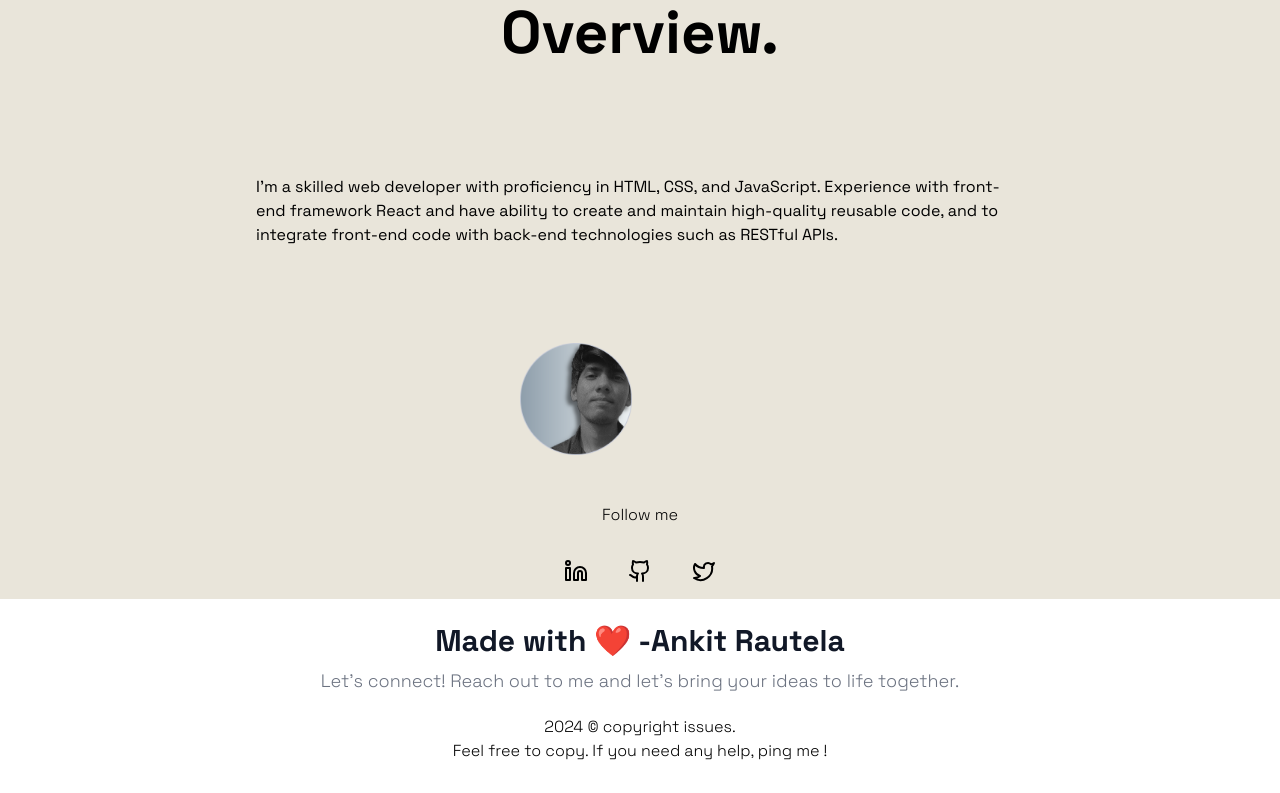
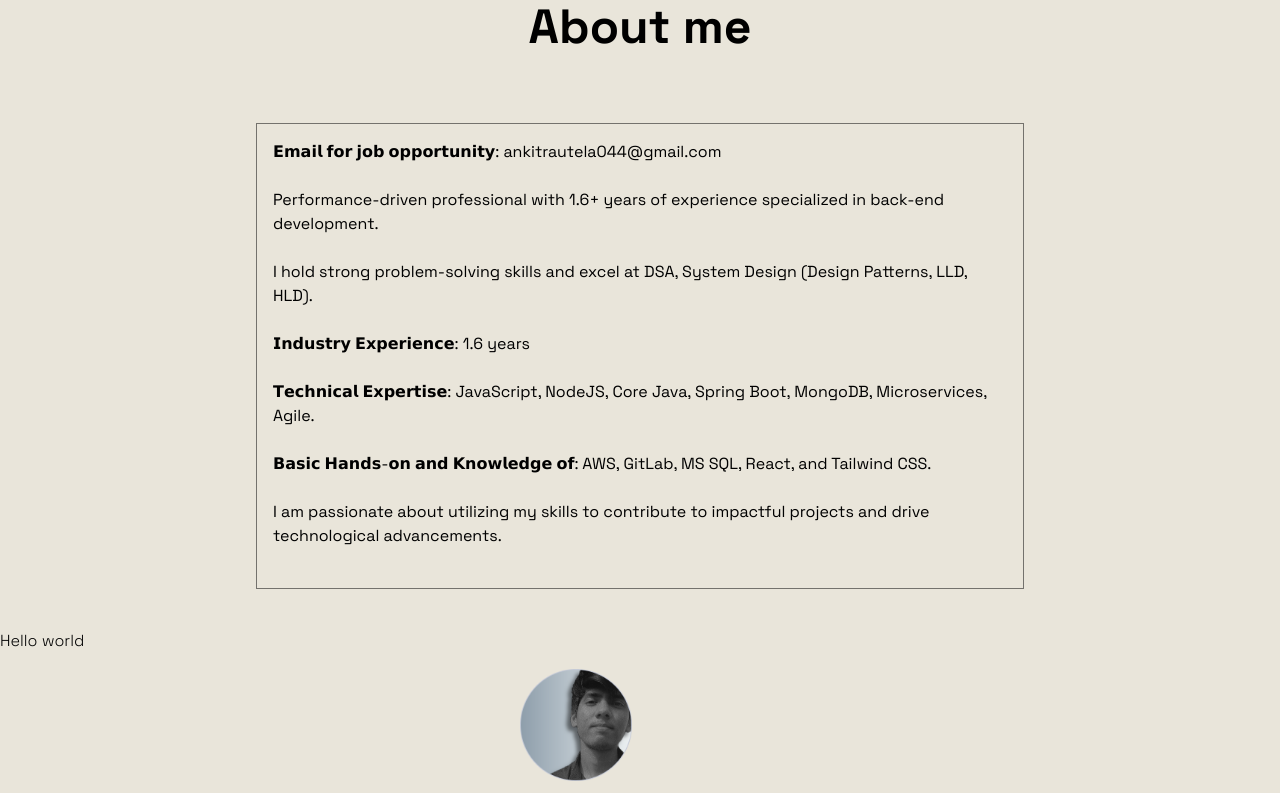
Before and after one commit to Ankit-Rautela/AR-Project, a React (Vite) app in the folder AR-Project-Frontend/: page /Home in a window 1280 px wide. Shown: the part 780-1573 px from the top of the page. Built offline with nearby package versions, Linux system fonts and the light colour scheme; no server answers.

Commit message:
frontend update

```diff
--- a/AR-Project-Frontend/src/Components/BelowFooter.jsx
+++ b/AR-Project-Frontend/src/Components/BelowFooter.jsx
@@ -1,22 +1,21 @@
 import { Fingerprint } from "lucide-react";
 import footImg from "/src/assets/foot.jpg";
-
-var currentDate = new Date();
 
 const BelowFooter = () => {
   return (
     <>
       <div className="w-full p-6 text-center bg-white ">
         <div>
-          <h5 className="mb-2 text-3xl font-bold text-gray-900 ">
-            Made with ❤️ -Ankit Rautela
+          <h5 className="mb-2 text-1xl font-bold text-gray-900 ">
+            Made with ❤️ in India
           </h5>
-          <p className="mb-5 text-base text-gray-500 sm:text-lg ">
+          {/* <p className="mb-5 text-base text-gray-500 sm:text-lg ">
             Let's connect! Reach out to me and let's bring your ideas to life
             together.
-          </p>
+          </p> */}
           <div>
-            {currentDate.getFullYear()} &copy; copyright issues.
+            {/* {currentDate.getFullYear()}  */}
+            No &copy; copyright issues.
             <p> Feel free to copy. If you need any help, ping me !</p>
           </div>
         </div>
--- a/AR-Project-Frontend/src/Components/Footer.jsx
+++ b/AR-Project-Frontend/src/Components/Footer.jsx
@@ -12,7 +12,7 @@ const Footer = () => {
           </div>
           <div className="min-h-[100px] rounded sm:col-span-12 flex flex-col ">
             <div className="flex justify-center font-extrabold my-4">
-              <p>Follow me</p>
+              <p>Let's Connect</p>
             </div>
             <div className="flex justify-center gap-10 my-4 ">
               <a href="https://www.linkedin.com/in/ankit-rautela/" target="_blank" rel="noopener noreferrer">
--- a/AR-Project-Frontend/src/Components/Home.jsx
+++ b/AR-Project-Frontend/src/Components/Home.jsx
@@ -9,6 +9,7 @@ import ProfileBanner from "./ProfileBanner";
 import Intro from "../pages/Intro";
 import Cursor from "./Cursor";
 import RegistrationPopUp from "./RegistrationPopUp";
+import Certifications from "../pages/Certifications"
 
 const Home = () => {
 
@@ -26,6 +27,7 @@ const Home = () => {
         setShowForm(false);
       }} />)}
       <Intro />
+      <Certifications />
       <Footer />
       <BelowFooter />
       <Cursor />
--- /dev/null
+++ b/AR-Project-Frontend/src/pages/Certifications.jsx
@@ -0,0 +1,9 @@
+const Certifications = () => {
+  return (
+    <>
+    <p>Hello world</p>
+    </>
+  )
+}
+
+export default Certifications
--- a/AR-Project-Frontend/src/pages/Intro.jsx
+++ b/AR-Project-Frontend/src/pages/Intro.jsx
@@ -1,5 +1,3 @@
-import React from "react";
-
 const Intro = () => {
   return (
     <>
@@ -7,15 +5,40 @@ const Intro = () => {
         <p className="font-normal text-xl">INTRODUCTION</p>
       </div>
       <div className="flex justify-center my-8">
-        <p className="font-extrabold text-6xl">Overview.</p>
+        <p className="font-extrabold text-5xl">About me</p>
       </div>
       <div className="flex justify-center font-sans">
-        <p className="mx-4 sm:mx-64 my-20 font-normal">
-          I'm a skilled web developer with proficiency in HTML, CSS, and
-          JavaScript. Experience with front-end framework React and have ability
-          to create and maintain high-quality reusable code, and to integrate
-          front-end code with back-end technologies such as RESTful APIs.
+        <p className="border border-black border-opacity-50 mx-4 sm:mx-64 my-10 font-normal p-4">
+          𝗘𝗺𝗮𝗶𝗹 𝗳𝗼𝗿 𝗷𝗼𝗯 𝗼𝗽𝗽𝗼𝗿𝘁𝘂𝗻𝗶𝘁𝘆: ankitrautela044@gmail.com
+          <br />
+          <br />
+
+          Performance-driven professional with 1.6+ years of experience specialized in back-end development.
+          <br />
+          <br />
+
+          I hold strong problem-solving skills and excel at DSA, System Design (Design Patterns, LLD, HLD).
+          <br />
+          <br />
+
+          𝗜𝗻𝗱𝘂𝘀𝘁𝗿𝘆 𝗘𝘅𝗽𝗲𝗿𝗶𝗲𝗻𝗰𝗲: 1.6 years
+          <br />
+          <br />
+
+          𝗧𝗲𝗰𝗵𝗻𝗶𝗰𝗮𝗹 𝗘𝘅𝗽𝗲𝗿𝘁𝗶𝘀𝗲: JavaScript, NodeJS, Core Java, Spring Boot, MongoDB, Microservices, Agile.
+          <br />
+          <br />
+
+          𝗕𝗮𝘀𝗶𝗰 𝗛𝗮𝗻𝗱𝘀-𝗼𝗻 𝗮𝗻𝗱 𝗞𝗻𝗼𝘄𝗹𝗲𝗱𝗴𝗲 𝗼𝗳: AWS, GitLab, MS SQL, React, and Tailwind CSS.
+          <br />
+          <br />
+
+          I am passionate about utilizing my skills to contribute to impactful projects and drive technological advancements.
+          <br />
+          <br />
         </p>
+
+
       </div>
     </>
   );
--- a/AR-Project-Frontend/src/pages/LandingPage.jsx
+++ b/AR-Project-Frontend/src/pages/LandingPage.jsx
@@ -1,4 +1,4 @@
-import React from "react";
+
 import StartButton from "../Components/StartButton";
 
 
```
